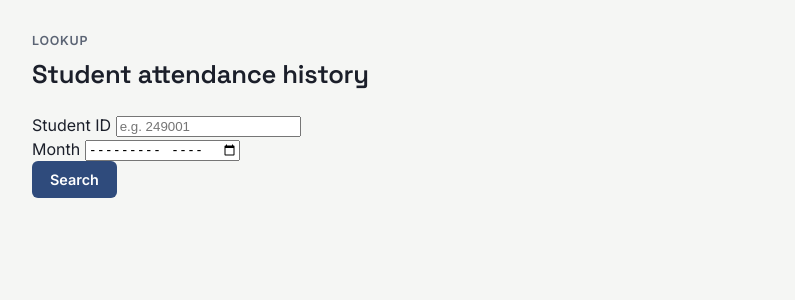
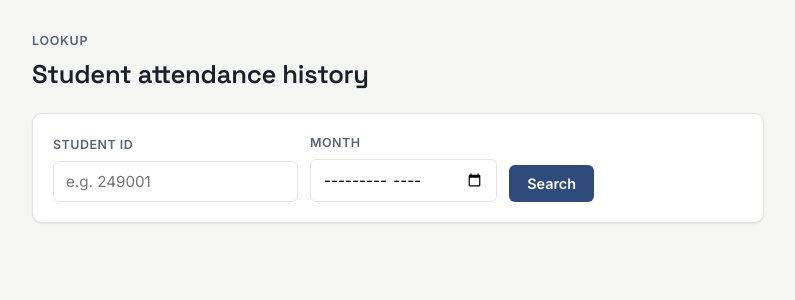
Before and after one commit to didulah/mini_project, a Flask app: page /student/history in a window 1280 px wide. Shown: the part 66-366 px from the top of the page, without its empty margins (242-1037 px from the left). Run offline with Flask 3, Linux system fonts and the light colour scheme; the visitor is signed in with stand-in values (Sample User, id 1).

```diff
--- a/static/css/style.css
+++ b/static/css/style.css
@@ -115,12 +115,17 @@ h1 {
     font-size: 0.9rem;
 }
 
-/* ---------------- Login form ---------------- */
+/* ---------------- Login form ----------------
+   Centered both horizontally (margin auto) and with some top breathing
+   room. Works regardless of whether login.html wraps the form in an
+   extra container, since .login-form itself now centers within .content. */
 .login-form {
     display: flex;
     flex-direction: column;
+    width: 100%;
     max-width: 320px;
     gap: 10px;
+    margin: 60px auto 0;
     background: var(--color-surface);
     padding: 24px;
     border-radius: var(--radius);
@@ -178,6 +183,13 @@ h1 {
 .lecture-info { display: flex; flex-direction: column; gap: 4px; }
 .lecture-time { color: var(--color-ink-soft); font-size: 0.85rem; }
 .lecture-subject { font-family: var(--font-display); font-weight: 600; font-size: 1.05rem; }
+
+.lecture-card-link {
+    text-decoration: none;
+    color: inherit;
+    transition: border-color 0.15s ease, box-shadow 0.15s ease;
+}
+.lecture-card-link:hover { border-color: var(--color-primary); box-shadow: var(--shadow-md); }
 
 /* ---------------- Session view ---------------- */
 .session-header {
@@ -251,14 +263,74 @@ h1 {
 .badge-absent { background: #FBEAE8; color: var(--color-danger); }
 .badge-excused { background: #FBF1E4; color: var(--color-warn); }
 
+/* ---------------- Search form (student history) ---------------- */
+.search-form {
+    display: flex;
+    align-items: flex-end;
+    gap: 12px;
+    background: var(--color-surface);
+    border: 1px solid var(--color-border);
+    border-radius: var(--radius);
+    padding: 20px;
+    margin-bottom: 24px;
+    box-shadow: var(--shadow-sm);
+    flex-wrap: wrap;
+}
+.search-field { display: flex; flex-direction: column; gap: 6px; }
+.search-field label {
+    font-size: 0.78rem;
+    font-weight: 600;
+    color: var(--color-ink-soft);
+    text-transform: uppercase;
+    letter-spacing: 0.04em;
+}
+.search-field input {
+    padding: 10px 12px;
+    border: 1px solid var(--color-border);
+    border-radius: 6px;
+    font-family: var(--font-body);
+    font-size: 0.95rem;
+}
+.search-field input:focus-visible {
+    outline: none;
+    border-color: var(--color-primary);
+    box-shadow: 0 0 0 3px rgba(47, 75, 124, 0.15);
+}
+
+.student-header {
+    margin-bottom: 20px;
+}
+.student-header h1 { margin-bottom: 2px; }
+
+.subject-report-card {
+    background: var(--color-surface);
+    border: 1px solid var(--color-border);
+    border-radius: var(--radius);
+    padding: 18px 20px;
+    margin-bottom: 20px;
+    box-shadow: var(--shadow-sm);
+}
+.subject-report-header {
+    display: flex;
+    justify-content: space-between;
+    align-items: center;
+    margin-bottom: 12px;
+}
+.subject-report-header h2 {
+    font-family: var(--font-display);
+    font-size: 1.1rem;
+    font-weight: 600;
+    margin: 0;
+}
+.subject-report-stats {
+    display: flex;
+    gap: 20px;
+    margin-bottom: 14px;
+    flex-wrap: wrap;
+}
+.subject-report-stats .summary-stat .summary-number { font-size: 1.2rem; }
+
 /* ---------------- Report page ---------------- */
-.lecture-card-link {
-    text-decoration: none;
-    color: inherit;
-    transition: border-color 0.15s ease, box-shadow 0.15s ease;
-}
-.lecture-card-link:hover { border-color: var(--color-primary); box-shadow: var(--shadow-md); }
-
 .footnote { color: var(--color-ink-soft); font-size: 0.85rem; margin-top: 12px; }
 
 /* Shown only when printing (hidden on screen) */
@@ -286,6 +358,7 @@ h1 {
     .session-summary .btn { margin-left: 0; }
     .data-table { font-size: 0.85rem; }
     .data-table th, .data-table td { padding: 10px; }
+    .search-form { flex-direction: column; align-items: stretch; }
 }
 
 /* Respect reduced motion preference */
```
